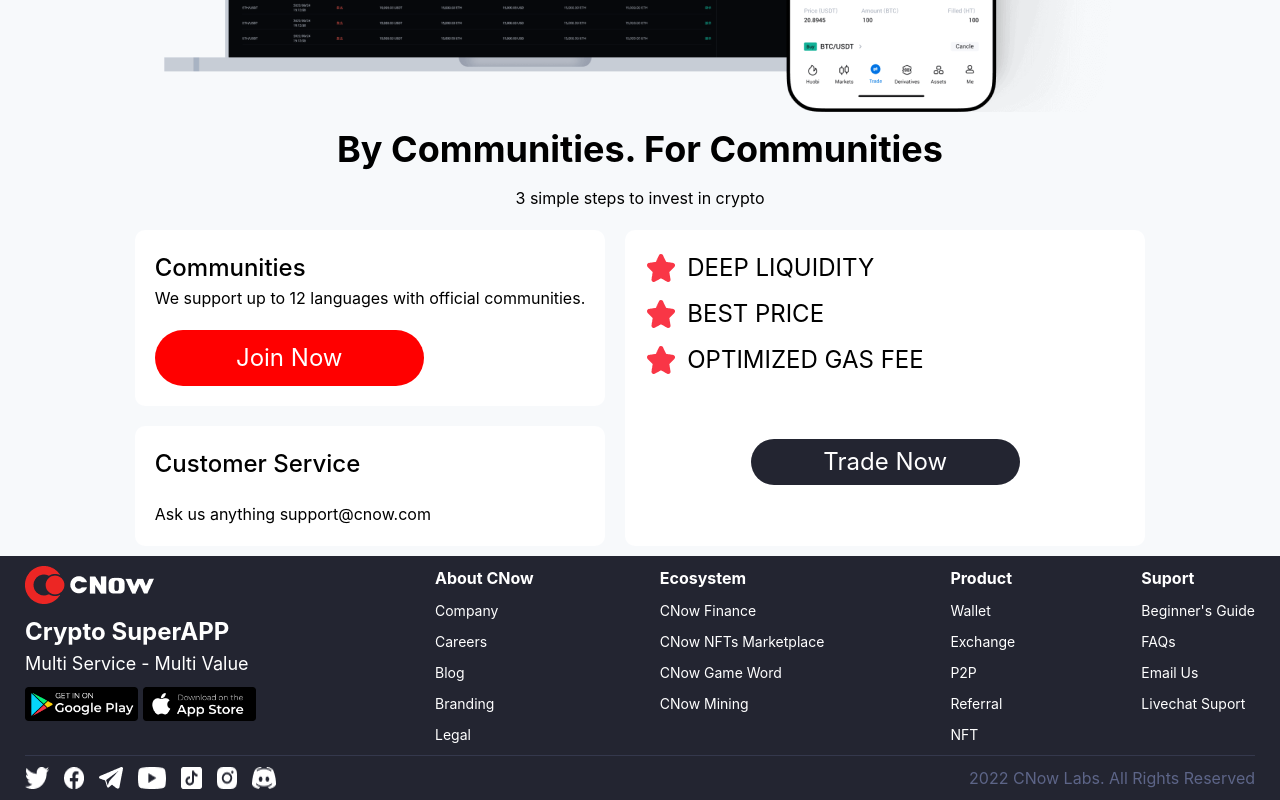
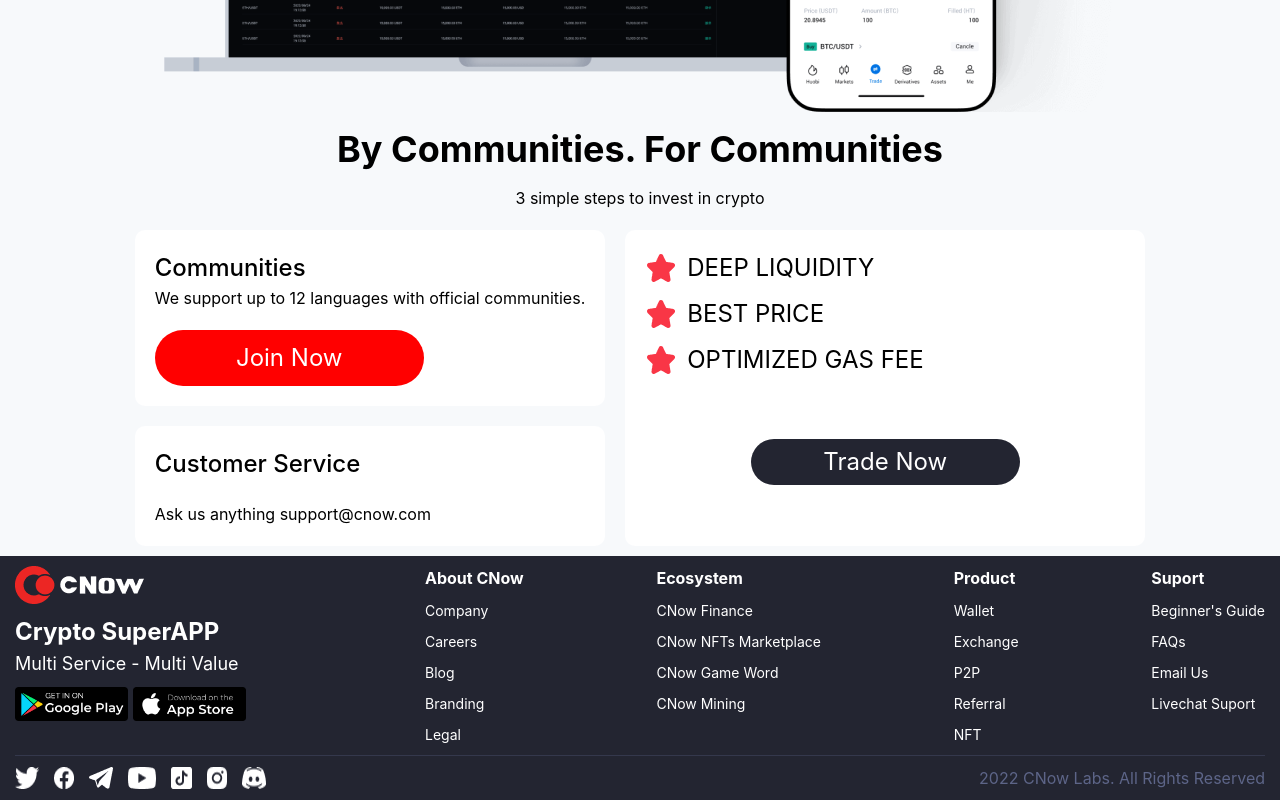
Before and after one commit to Bacchern/CNow-bac-chem, a React (Vite) app: page / in a window 1280 px wide. Shown: the part 2749-3549 px from the top of the page. Built offline with nearby package versions, Linux system fonts and the light colour scheme.

Commit message:
Update style.scss

```diff
--- a/src/components/Footer/style.scss
+++ b/src/components/Footer/style.scss
@@ -2,7 +2,7 @@
     &-main{
         display: flex;
         flex-direction: column;
-        padding: 10px;
+        padding: 10px 0;
         &_title{
             display: flex;
             gap: 10px;
@@ -66,6 +66,7 @@
             justify-content: space-between;
             align-items: center;
             padding-top: 10px;
+            text-align: center;
             @media (max-width:778px) {
                 >div{
                     font-size: 13px !important;
```
